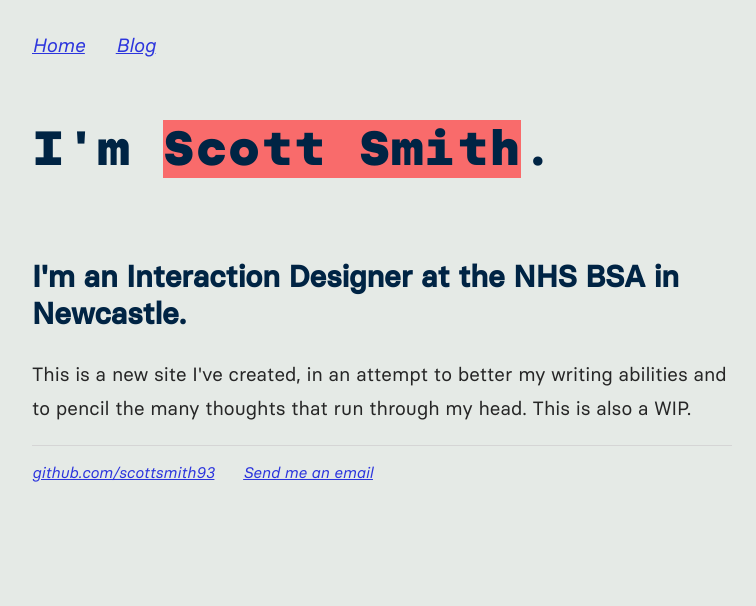
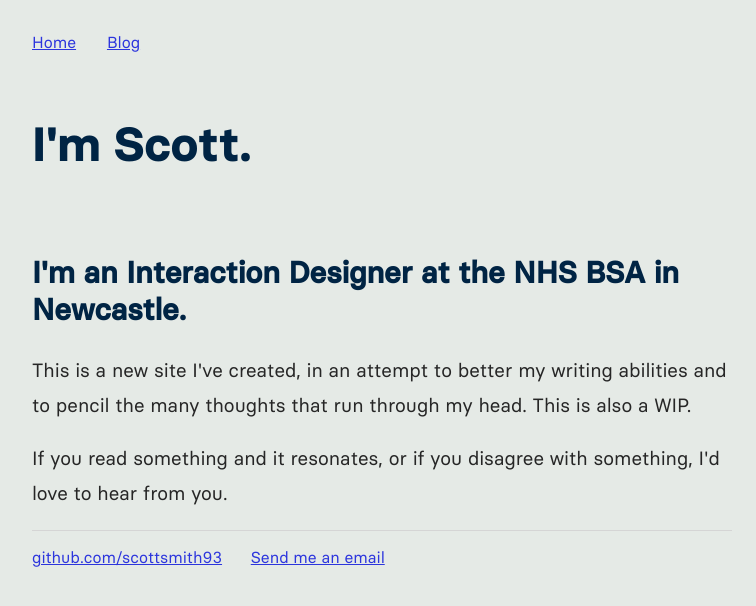
Before and after one commit to scottsmith93/scottsmith.github.io, a Jekyll site: the page built from index.html, in a window 1280 px wide. Shown: the top 606 px of the page, without its empty margins (258-1014 px from the left). Built offline with Jekyll 4.4.1, drawn with Linux system fonts in a browser that asks for light colours.

Commit message:
h1 update

```diff
--- a/css/main.css
+++ b/css/main.css
@@ -39,7 +39,7 @@ nav ul li, footer ul li {
     margin-right: 20px;
 }
 a {
-    font-family:'basier_circleregular_italic', 'Arial', 'Sans-Serif';
+    font-family:'basier_circleregular', 'Arial', 'Sans-Serif';
     text-decoration: underline;
     color: #2C35DD;
 }
@@ -55,7 +55,7 @@ a:active {
 }
 h1 {
     font-size: 48px;
-    font-family:'silka_monoblack', 'Arial', 'Sans-Serif';
+    font-family:'basier_circlebold', 'Arial', 'Sans-Serif';
     color: #002444;
     padding-top:24px;
     padding-bottom:32px;
@@ -84,8 +84,7 @@ footer {
 }
 
 ul.posts {
-    margin: 20px auto 40px;
-    font-size: 1.5em;
+    font-size: 16px;
     font-family:'basier_circlemedium', 'Arial', 'Sans-Serif';
 
 }
@@ -96,18 +95,13 @@ ul.posts li {
 
 
 li {
-    font-size: 1.2em;
+    font-size: 16px;
     font-family:'basier_circleregular', 'Arial', 'Sans-Serif';
     line-height: 1.8em;
     color: #262626;
 }
 
-
-
 /*! Generated by Font Squirrel (https://www.fontsquirrel.com) on July 2, 2020 */
-
-
-
 
 
 @font-face {
--- a/index.html
+++ b/index.html
@@ -3,7 +3,8 @@ layout: default
 title: Scott's Thoughts
 ---
 <div class="blurb">
-	<h1>I'm <span>Scott Smith</span>.</h1>
+	<h1>I'm Scott.</h1>
 	<h2>I'm an Interaction Designer at the NHS BSA in Newcastle.</h2>
 	<p>This is a new site I've created, in an attempt to better my writing abilities and to pencil the many thoughts that run through my head. This is also a WIP.</p>
+	<p>If you read something and it resonates, or if you disagree with something, I'd love to hear from you.</p>
 </div><!-- /.blurb -->
```
